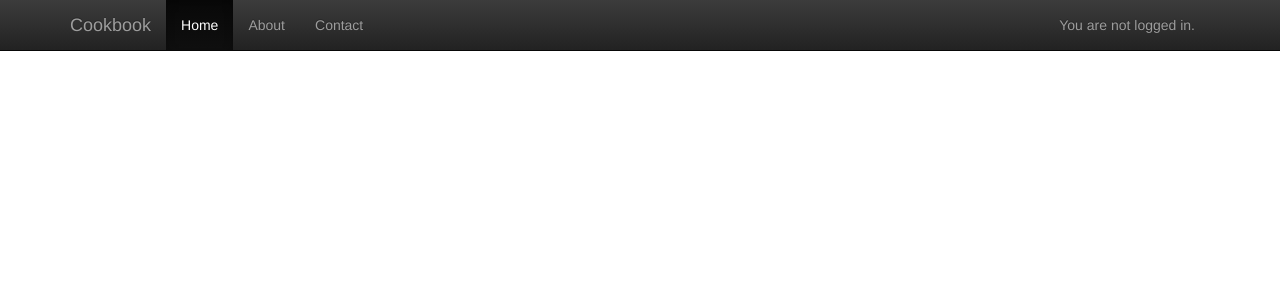
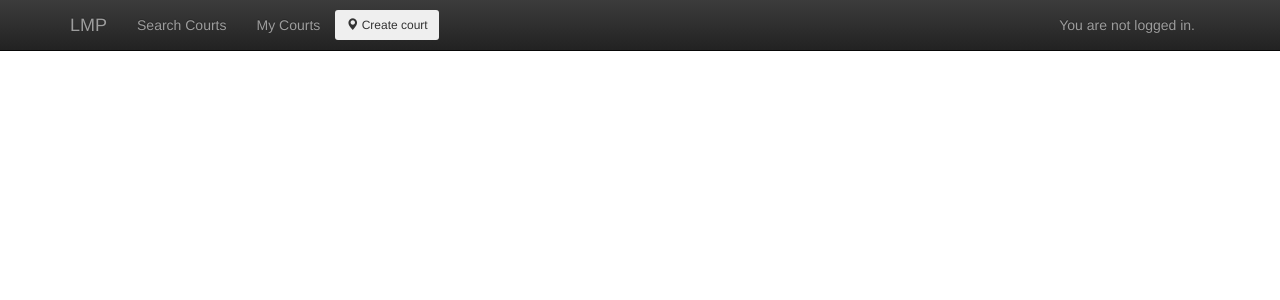
Before and after one commit to oleg-chubin/let_me_play, a Django app: template templates/home.html in a window 1280 px wide. Shown: the top 300 px of the page. Run offline with Django 3.2, Linux system fonts and the light colour scheme; the template is opened without the code that fills it, so the values that code supplies are empty; some libraries are stand-ins or nearby versions.

Commit message:
small navbar rework

```diff
--- a/let_me_app/models.py
+++ b/let_me_app/models.py
@@ -75,11 +75,11 @@ class User(AbstractBaseUser, Followable, PermissionsMixin):
         Returns the first_name plus the last_name, with a space in between.
         """
         full_name = '%s %s' % (self.first_name, self.last_name)
-        return full_name.strip()
+        return full_name.strip() or self.email
 
     def get_short_name(self):
         "Returns the short name for the user."
-        return self.first_name
+        return self.first_name or self.email
 
 
 class InternalMessage(models.Model):
--- a/templates/navbar.html
+++ b/templates/navbar.html
@@ -9,19 +9,40 @@
             <span class="icon-bar"></span>
             <span class="icon-bar"></span>
           </button>
-          <a class="navbar-brand" href="#">Cookbook</a>
+          <a class="navbar-brand" href="#">LMP</a>
         </div>
         <div id="navbar" class="collapse navbar-collapse">
           <ul class="nav navbar-nav">
-            <li class="active"><a href="#">Home</a></li>
-            <li><a href="#about">About</a></li>
-            <li><a href="#contact">Contact</a></li>
+            <li><a href="#about">Search Courts</a></li>
+            <li><a href="#contact">My Courts</a></li>
           </ul>
+          <button type="button" class="btn btn-sm navbar-btn">
+            <span class="glyphicon glyphicon-map-marker" aria-hidden="true"></span>
+            Create court
+          </button>
+
           <ul class="nav navbar-nav pull-right">
             {% if user and not user.is_anonymous %}
-              <li><a href="/home">Logged as {% if user.get_full_name %} {{ user.get_full_name }}
-                                            {% else %}{{ user.email }}{% endif %}</a></li>
-              <li role="presentation"><a href="/logout">Logout</a></li>
+              <li class="dropdown">
+                <a href="#" class="dropdown-toggle" data-toggle="dropdown">
+                  <span class="glyphicon glyphicon-user"> </span>
+                  {{ user.get_full_name }}
+                  <span class="caret"></span>
+                </a>
+                <ul class="dropdown-menu" role="menu">
+                  <li><a href="#">Account Settings <span class="glyphicon glyphicon-cog pull-right"></span></a></li>
+                  <li class="divider"></li>
+                  <li><a href="#">User stats <span class="glyphicon glyphicon-stats pull-right"></span></a></li>
+                  <li class="divider"></li>
+                  <li><a href="#">Messages <span class="badge pull-right"> 42 </span></a></li>
+                  <li class="divider"></li>
+                  <li>
+                    <a href="/logout">
+                      Logout<span class="glyphicon glyphicon-log-out pull-right"></span>
+                    </a>
+                  </li>
+                </ul>
+              </li>
             {% else %}
               <li><a href="/home">You are not logged in.</a></li>
             {% endif %}
```
